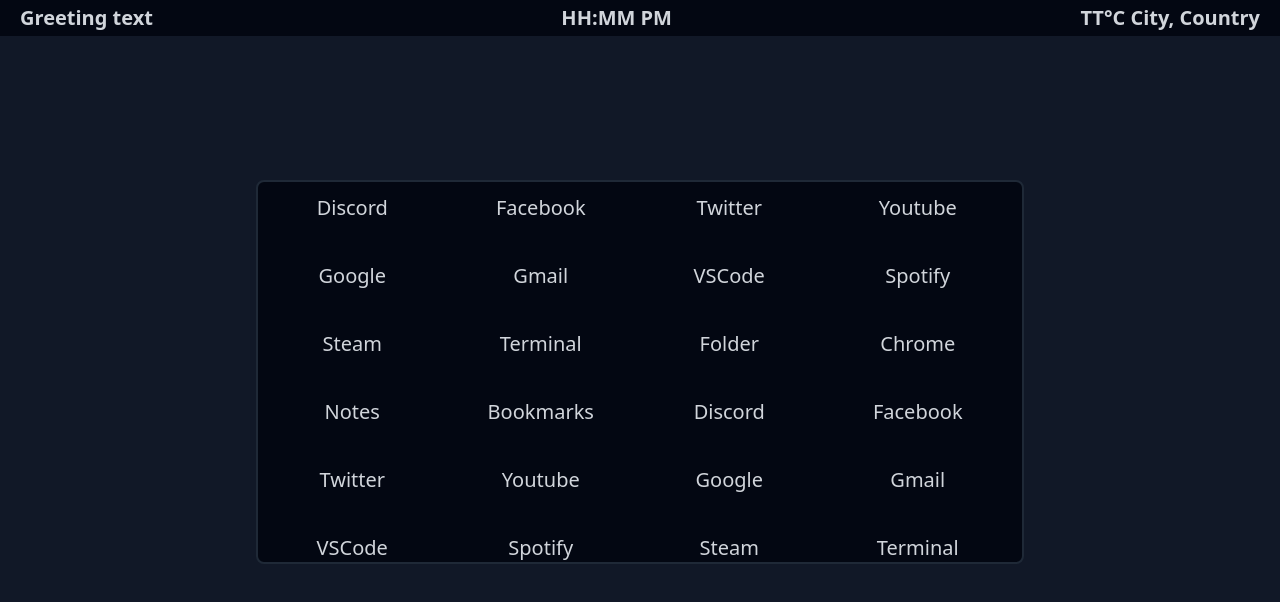
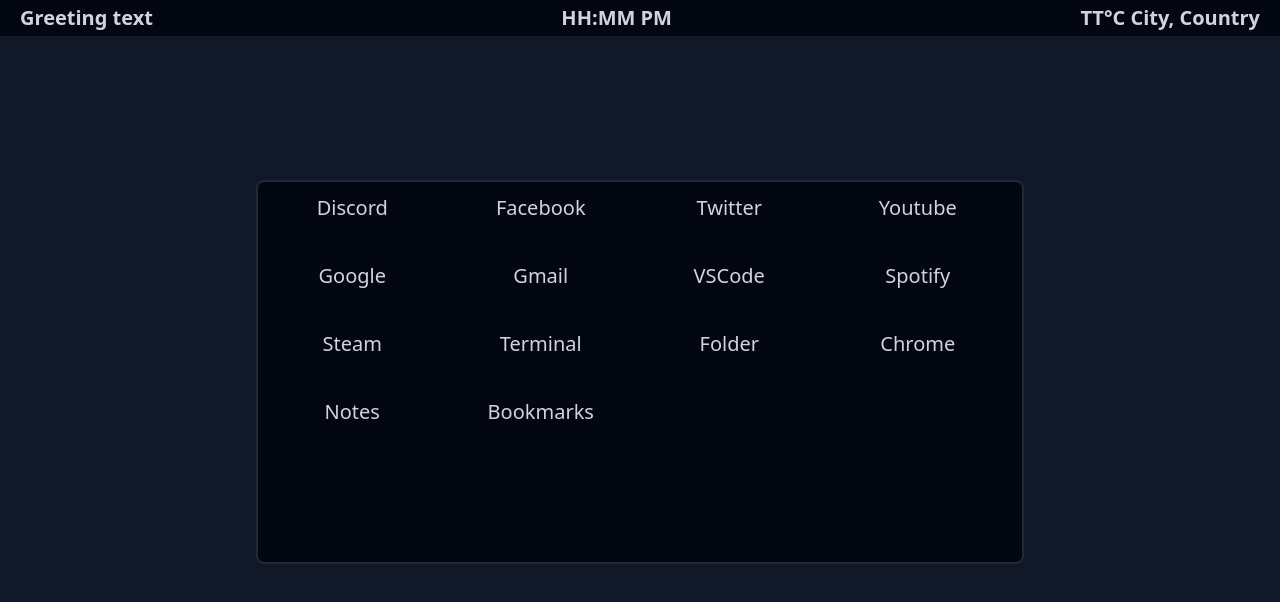
Before and after one commit to r-moret/homepage.vue, a Vue app: page / in a window 1280 px wide. Shown: the top 602 px of the page. Built offline with nearby package versions, Linux system fonts and the light colour scheme.

Commit message:
feat(sortable): add ShortcutStore and keep it synchronized with the sortable actions

```diff
--- a/src/components/ShortcutPanel.vue
+++ b/src/components/ShortcutPanel.vue
@@ -1,49 +1,14 @@
 <script setup lang="ts">
 import { onMounted, ref } from 'vue'
-import { useSortable } from '@/composables/useSortable'
+import { useSortableShortcuts } from '@/composables/useSortableShortcuts'
+import { useShortcutStore } from '@/stores/ShortcutStore'
 
-type Shortcut = {
-  id: string
-  name: string
-  link: string
-}
-
-const shortcuts = ref<Shortcut[]>([
-  { id: '0', name: 'Discord', link: '#' },
-  { id: '1', name: 'Facebook', link: '#' },
-  { id: '2', name: 'Twitter', link: '#' },
-  { id: '3', name: 'Youtube', link: '#' },
-  { id: '4', name: 'Google', link: '#' },
-  { id: '5', name: 'Gmail', link: '#' },
-  { id: '6', name: 'VSCode', link: '#' },
-  { id: '7', name: 'Spotify', link: '#' },
-  { id: '8', name: 'Steam', link: '#' },
-  { id: '9', name: 'Terminal', link: '#' },
-  { id: '10', name: 'Folder', link: '#' },
-  { id: '11', name: 'Chrome', link: '#' },
-  { id: '12', name: 'Notes', link: '#' },
-  { id: '13', name: 'Bookmarks', link: '#' },
-  { id: '0', name: 'Discord', link: '#' },
-  { id: '1', name: 'Facebook', link: '#' },
-  { id: '2', name: 'Twitter', link: '#' },
-  { id: '3', name: 'Youtube', link: '#' },
-  { id: '4', name: 'Google', link: '#' },
-  { id: '5', name: 'Gmail', link: '#' },
-  { id: '6', name: 'VSCode', link: '#' },
-  { id: '7', name: 'Spotify', link: '#' },
-  { id: '8', name: 'Steam', link: '#' },
-  { id: '9', name: 'Terminal', link: '#' },
-  { id: '10', name: 'Folder', link: '#' },
-  { id: '11', name: 'Chrome', link: '#' },
-  { id: '12', name: 'Notes', link: '#' },
-  { id: '13', name: 'Bookmarks', link: '#' }
-])
-
+const shortcutStore = useShortcutStore()
 const sortableElement = ref<HTMLElement | null>(null)
 
 onMounted(() => {
   if (sortableElement.value) {
-    useSortable(sortableElement.value)
+    useSortableShortcuts(sortableElement.value, 'order')
   }
 })
 </script>
@@ -55,8 +20,9 @@
       ref="sortableElement"
     >
       <li
-        v-for="shortcut in shortcuts"
+        v-for="shortcut in shortcutStore.list"
         :key="shortcut.id"
+        :order="shortcut.id"
         class="flex justify-center items-center py-3"
       >
         <a :href="shortcut.link" class="text-xl">{{ shortcut.name }}</a>
--- a/src/composables/useSortable.ts
+++ /dev/null
@@ -1,9 +0,0 @@
-import Sortable from 'sortablejs'
-
-export function useSortable(element: HTMLElement) {
-  Sortable.create(element, {
-    easing: 'cubic-bezier(0.25, 1, 0.5, 1)',
-    animation: 250,
-    removeOnSpill: true
-  })
-}
--- /dev/null
+++ b/src/composables/useSortableShortcuts.ts
@@ -0,0 +1,22 @@
+import Sortable from 'sortablejs'
+import { useShortcutStore } from '@/stores/ShortcutStore'
+
+export function useSortableShortcuts(element: HTMLElement, orderAttribute: string) {
+  const shortcutStore = useShortcutStore()
+
+  Sortable.create(element, {
+    easing: 'cubic-bezier(0.25, 1, 0.5, 1)',
+    animation: 250,
+    removeOnSpill: true,
+    dataIdAttr: orderAttribute,
+    store: {
+      get: function (): string[] {
+        return shortcutStore.order
+      },
+      set: function (sortable) {
+        const newOrder = sortable.toArray()
+        shortcutStore.reorder(newOrder)
+      }
+    }
+  })
+}
--- /dev/null
+++ b/src/stores/ShortcutStore.ts
@@ -0,0 +1,48 @@
+import { defineStore } from 'pinia'
+import type { Shortcut } from '@/types'
+
+type StateShape = {
+  list: Shortcut[]
+}
+
+export const useShortcutStore = defineStore('ShortcutStore', {
+  state: (): StateShape => ({
+    list: [
+      { id: '0', name: 'Discord', link: '#' },
+      { id: '1', name: 'Facebook', link: '#' },
+      { id: '2', name: 'Twitter', link: '#' },
+      { id: '3', name: 'Youtube', link: '#' },
+      { id: '4', name: 'Google', link: '#' },
+      { id: '5', name: 'Gmail', link: '#' },
+      { id: '6', name: 'VSCode', link: '#' },
+      { id: '7', name: 'Spotify', link: '#' },
+      { id: '8', name: 'Steam', link: '#' },
+      { id: '9', name: 'Terminal', link: '#' },
+      { id: '10', name: 'Folder', link: '#' },
+      { id: '11', name: 'Chrome', link: '#' },
+      { id: '12', name: 'Notes', link: '#' },
+      { id: '13', name: 'Bookmarks', link: '#' }
+    ]
+  }),
+  getters: {
+    order: (state): string[] => {
+      return state.list.map((shortcut) => shortcut.id)
+    }
+  },
+  actions: {
+    addShortcut(shortcut: Shortcut) {
+      this.list.push(shortcut)
+    },
+    removeShortcut(shortcut: Shortcut) {
+      this.list = this.list.filter((item: Shortcut) => item.id != shortcut.id)
+    },
+    reorder(newOrder: string[]) {
+      const newOrderedShortcuts = newOrder.map((element) => {
+        const oldPosition = this.order.indexOf(element)
+        return this.list[oldPosition]
+      })
+
+      this.list = newOrderedShortcuts
+    }
+  }
+})
--- /dev/null
+++ b/src/types.ts
@@ -0,0 +1,5 @@
+export type Shortcut = {
+  id: string
+  name: string
+  link: string
+}
```
